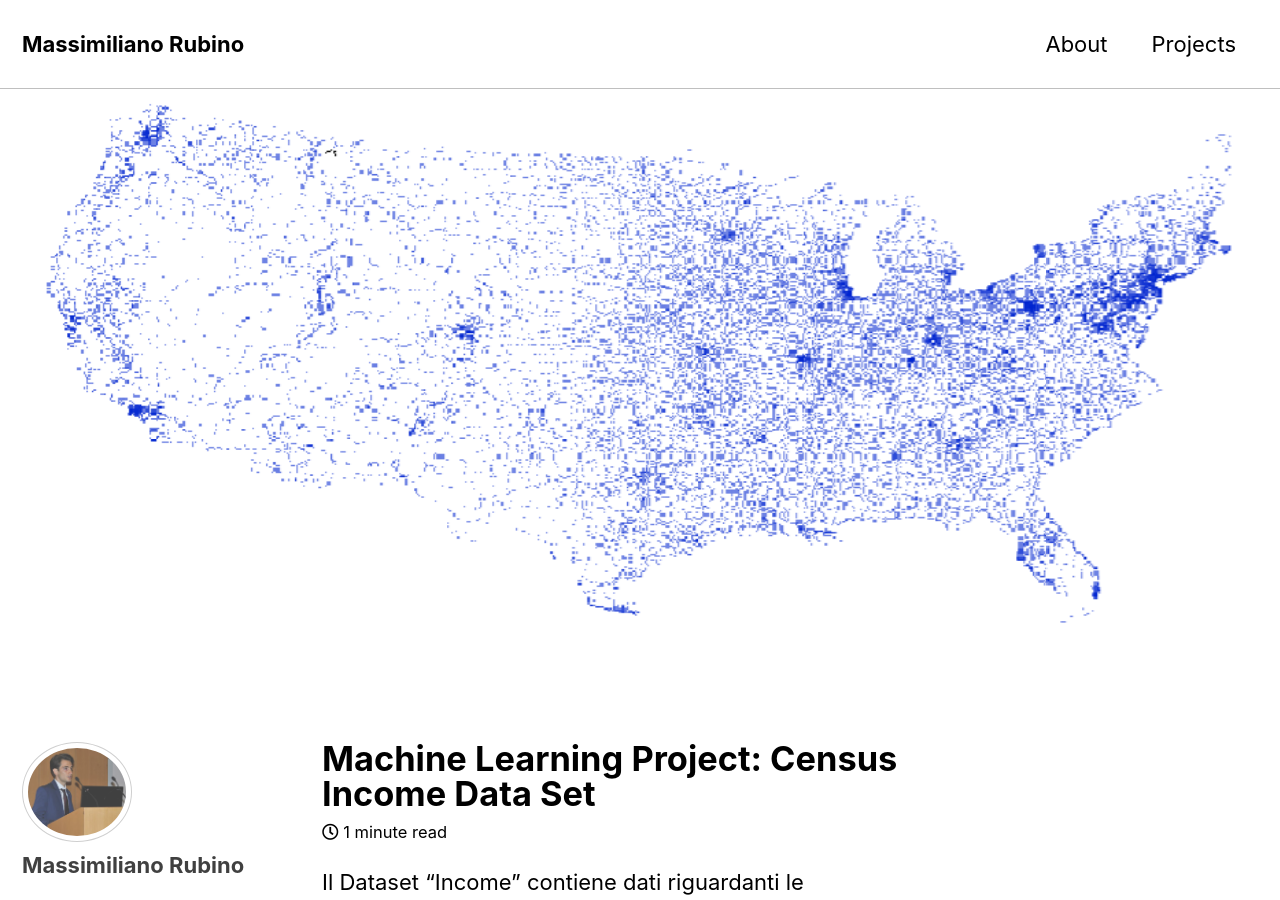
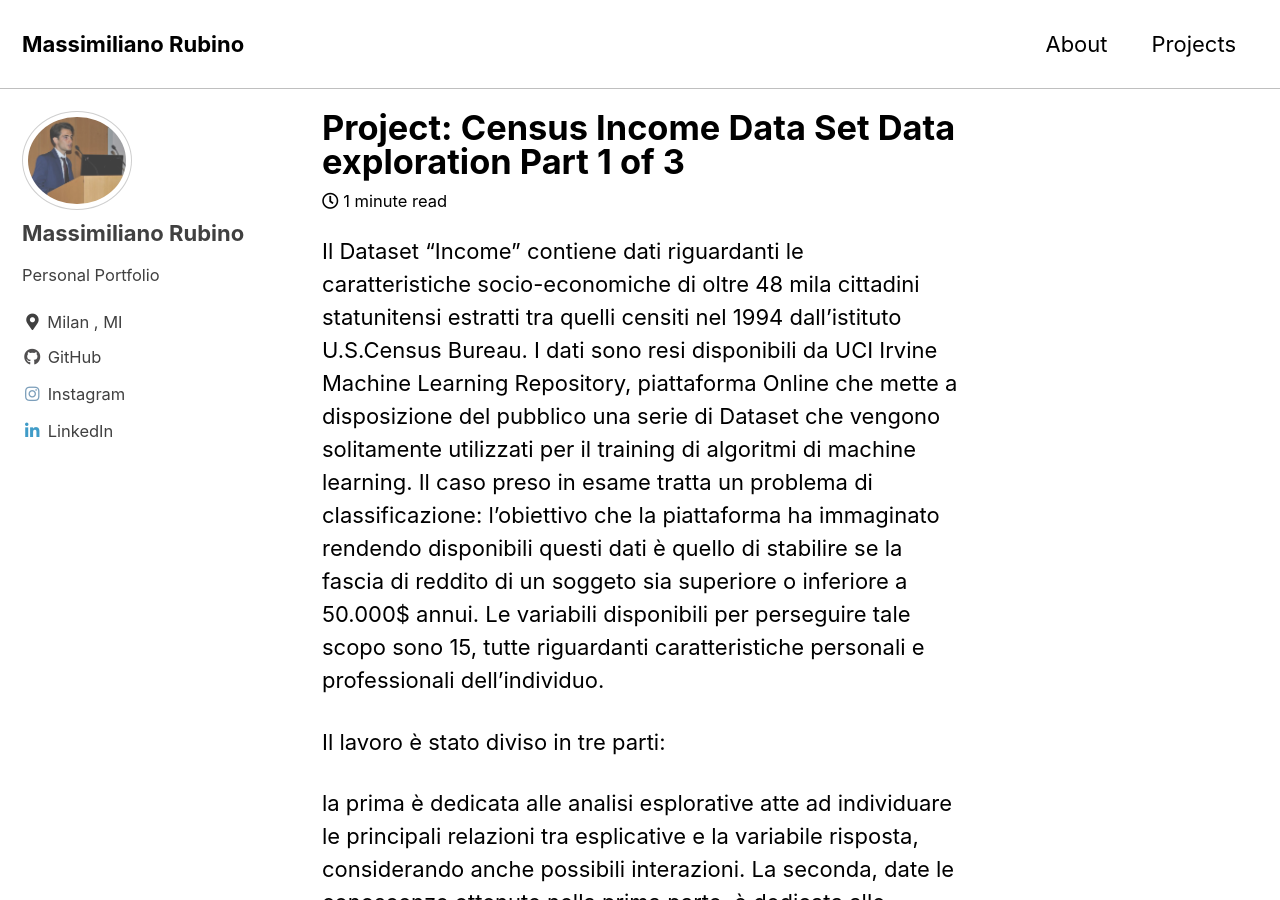
Before and after one commit to Max-Rubino/Max-rubino.github.io, a Jekyll site: the page built from _posts/2020-11-10-Income.md, in a window 1280 px wide and 900 px high. Built offline with Jekyll 4.4.1, drawn with Linux system fonts in a browser that asks for light colours; cached includes are drawn as plain includes; some of the changed text lies outside the part shown.

Commit message:
Update 2020-11-10-Income.md

```diff
--- a/_posts/2020-11-10-Income.md
+++ b/_posts/2020-11-10-Income.md
@@ -1,10 +1,8 @@
 ---
-title: "Machine Learning Project: Census Income Data Set"
+title: "Project: Census Income Data Set Data exploration Part 1 of 3"
 date: 2020-11-10
-tags: [machine learning, Neural Network, Decision Tree, Generalized Linear Model]
-header:
-  image: "/images/income/income.jpg"
-excerpt: "Machine Learning, Decision Tree, Neural Network, GLM"
+tags: [Machine learning, Data exploration, Data Visualization]
+excerpt: "Machine learning, Data exploration, Data Visualization"
 ---
 
 
```
